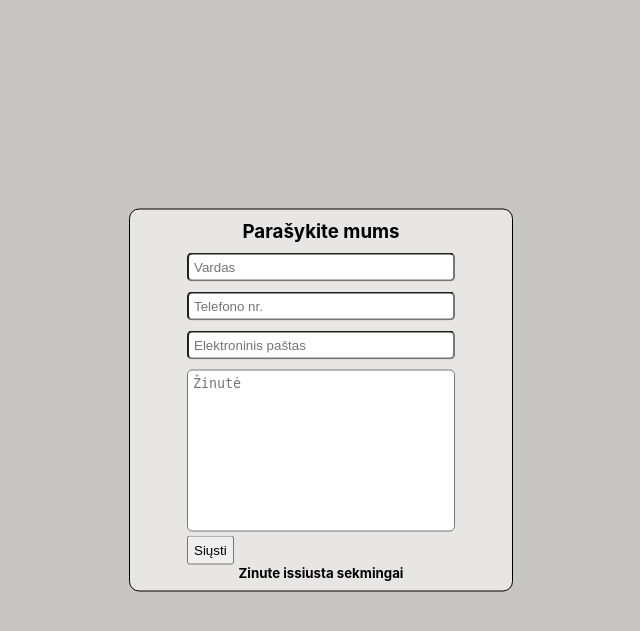
After one commit to shalikas100/Sandelio-Valdymo-Sistema, a PHP site: page /zinutes_langas.html in a window 1280 px wide. The commit adds this page. Shown: the top 631 px of the page, without its empty margins (319-959 px from the left). Run offline with PHP 8.4, Linux system fonts and the light colour scheme.

Commit message:
zinutes langas

```diff
--- a/html/style.css
+++ b/html/style.css
@@ -9,7 +9,6 @@ body{
     background-color: rgb(200, 197, 197);
     padding: 20px;
     font-family: -apple-system, BlinkMacSystemFont, 'Segoe UI', Roboto, Oxygen, Ubuntu, Cantarell, 'Open Sans', 'Helvetica Neue', sans-serif;
-
 }
 
 .login{
--- /dev/null
+++ b/html/zinutes_langas.css
@@ -0,0 +1,50 @@
+*{
+    margin: 0;
+    padding: 0;
+    box-sizing: border-box;
+}
+
+body{
+    background-color: rgb(200, 197, 197);
+    font-family: -apple-system, BlinkMacSystemFont, 'Segoe UI', Roboto, Oxygen, Ubuntu, Cantarell, 'Open Sans', 'Helvetica Neue', sans-serif;
+}
+
+.container{
+    display: flex;
+    flex-direction: column;
+    justify-content: center;
+    align-items: center;
+    background-color: rgb(232, 229, 229);
+    width: 30%;
+    padding: 10px;
+    border: solid 1px black;
+    position: absolute;
+    top: 50%;
+    left: 50%;
+    transform: translate(-50%, -50%);
+    border-radius: 10px;
+}
+
+form input,textarea{
+    border-radius: 5px;
+}
+
+textarea{
+    resize:  none;
+    padding: 5px;
+    width: 100%;
+}
+
+input{
+    width: 100%;
+    margin-bottom: 10px;
+    padding: 5px;
+}
+button{
+    padding: 5px;
+}
+
+h3{
+    padding-bottom: 10px;
+    text-align: center;
+}
--- /dev/null
+++ b/html/zinutes_langas.html
@@ -0,0 +1,44 @@
+<!DOCTYPE html>
+<html lang="en">
+
+<head>
+    <meta charset="UTF-8">
+    <meta http-equiv="X-UA-Compatible" content="IE=edge">
+    <meta name="viewport" content="width=device-width, initial-scale=1.0">
+    <title>Žinutės langas</title>
+    <link rel="stylesheet" href="zinutes_langas.css">
+</head>
+
+<body>
+    <div class="container">
+        <div class="form">
+
+            <form method="post" action="#">
+                <h3>Parašykite mums</h3>
+                <div class="vardas">
+                    <input type="text" name="name" placeholder="Vardas">
+                </div>
+                <div class="telefonas">
+                    <input type="text" name="telefonas" placeholder="Telefono nr.">
+                </div>
+                <div class="pastas">
+                    <input type="email" name="pastas" placeholder="Elektroninis paštas">
+                </div>
+                <div class="zinute">
+                    <textarea name="zinute" id="zinute" cols="30" rows="10" placeholder="Žinutė"></textarea>
+                </div>
+                <div class="button">
+                    <button type="submit" name="siusti">Siųsti</button>
+                </div>
+            </form>
+        </div>
+        <div class="session">
+            <h5>Zinute issiusta sekmingai</h5>
+        <!-- cia tures atsirasti zinute (session), kad zinute sekmingai issiusta, tada vartotojas,
+            nukreipiamas i psl. kuriame paspaude "Parasykite mums" arba neissiusta,
+        neissiuntimo salyga,  (telefonas && pastas) neivesti kontaktiniai duomenys -->
+        </div>
+    </div>
+</body>
+
+</html>
```
Also changed, not shown: 2 other files.
